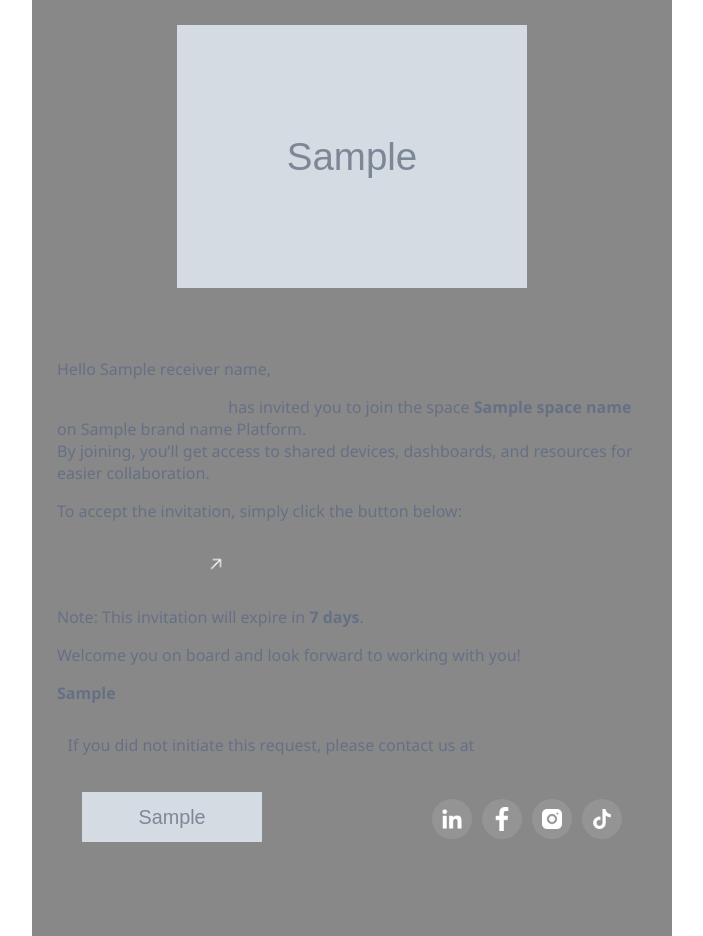
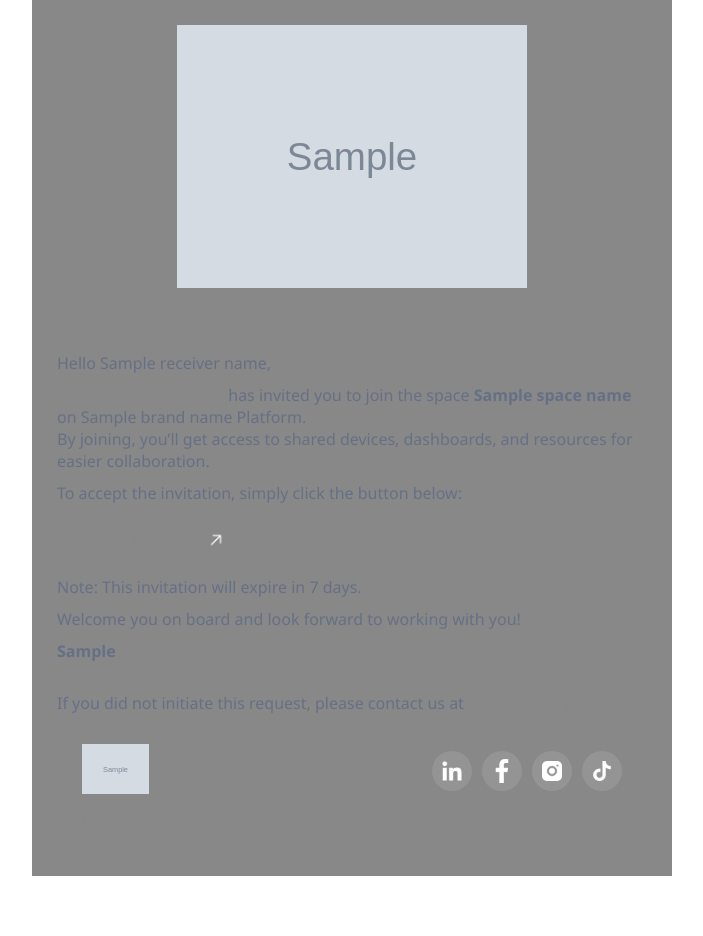
Before and after one commit to Space-DF/django-common-utils, a Python web app: template common/templates/email_format.html in a window 1280 px wide. Shown: the whole page, without its empty margins (288-991 px from the left). After the commit the page ends 876 px from the top, so only its background shows below. Run offline with Jinja, Linux system fonts and the light colour scheme; the template is opened without the code that fills it: most values are stand-ins (such as "Sample title", 1, 10 or a date in 2020); grey boxes marked "Sample" are stand-in pictures.

Commit message:
SPACEDF-20561: [SpaceDF] - [Email] Email display does not match the customized email settings

```diff
--- a/common/templates/base.html
+++ b/common/templates/base.html
@@ -42,6 +42,7 @@
 
     p {
       font-size: 16px;
+      margin: 10px 0;
     }
 
     .btn {
@@ -126,7 +127,7 @@
     <div class="container">
       {% if show_logo %}
         <div class="logo">
-          <img src="{% if active_brand_header_logo %}{{ active_brand_header_logo }}{% else %}{{ host }}/static/images/branding/logo_black.png{% endif %}" width="200" height="50" alt="Logo" />
+          <img src="{% if active_brand_header_logo %}{{ active_brand_header_logo }}{% else %}{{ host }}/static/images/branding/logo_black.png{% endif %}" alt="Logo"  style="max-width:200px; max-height:50px;"/>
         </div>
       {% endif %}
 
@@ -138,7 +139,7 @@
       <table class="footer-table" width="100%" cellpadding="0" cellspacing="0" role="presentation">
         <tr>
           <td align="left">
-            <img src="{% if active_brand_footer_logo %}{{ active_brand_footer_logo }}{% else %}{{ host }}/static/images/branding/logo_white.png{% endif %}" width="180" height="50" alt="Logo" />
+            <img src="{% if active_brand_footer_logo %}{{ active_brand_footer_logo }}{% else %}{{ host }}/static/images/branding/logo_white.png{% endif %}" alt="Logo" style="max-width:180px; max-height:50px;"/>
           </td>
           <td align="right">
             <table cellpadding="0" cellspacing="0" role="presentation">
--- a/common/templates/email_forget_password.html
+++ b/common/templates/email_forget_password.html
@@ -8,7 +8,7 @@
     <img src="{{ header_image_url }}" alt="Reset Password" />
   </div>
   {% endif %}
-  <h1 style="color: {{ contrast_primary_color }};">Reset Password</h1>
+  <h1 style="color: {{ contrast_background_color }};">Reset Password</h1>
   <p>
     Need to reset password? No problem.<br />
     Just click the button below.
--- a/common/templates/email_format.html
+++ b/common/templates/email_format.html
@@ -7,7 +7,7 @@
   </div>
   {% endif %}
   <div style="margin-bottom: 30px">
-    <h1 style="color: {{ contrast_primary_color }};">New Invitation</h1>
+    <h1 style="color: {{ contrast_background_color }};">New Invitation</h1>
     <p style="text-align: start">
       Hello{% if receiver_name %} {{ receiver_name }}{% else %} there{% endif %},
     </p>
@@ -29,15 +29,14 @@
       </a>
     </p>
     <p style="text-align: start">
-      Note: This invitation will expire in <b>7 days</b>.
+      Note: This invitation will expire in 7 days.
     </p>
     <p style="text-align: start">
       Welcome you on board and look forward to working with you!
     </p>
     <p style="text-align: start"><b>{{ sender_from }}</b></p>
   </div>
-
-  <p>
+  <p style="text-align: start">
     If you did not initiate this request, please contact us at
     <a href="mailto:{{ sender_email }}" style="color: {{ primary_color }};">{{ sender_email }}</a>
   </p>
--- a/common/templates/email_otp.html
+++ b/common/templates/email_otp.html
@@ -7,7 +7,7 @@
   </div>
   {% endif %}
   <div style="margin-bottom: 30px">
-    <h1 style="color: {{ contrast_primary_color }};">Your Verification Code</h1>
+    <h1 style="color: {{ contrast_background_color }};">Your Verification Code</h1>
     <p style="text-align: start">Hello there,</p>
     <p style="text-align: start">
       Thank you for signing up to {{ brand_name }}!<br />To verify your
@@ -20,7 +20,7 @@
     <p style="text-align: start">Best regards,</p>
     <p style="text-align: start"><b >{{ sender_from }}</b></p>
   </div>
-  <p>
+  <p style="text-align: start">
     If you did not initiate this request, please contact us at
     <a href="mailto:{{ sender_email }}" style="color: {{ primary_color }};">{{ sender_email }}</a>
   </p>
--- a/common/utils/email_context.py
+++ b/common/utils/email_context.py
@@ -9,9 +9,6 @@ def _get_contrast_color(color):
 
     if len(value) == 4:
         value = "#" + "".join(char * 2 for char in value[1:])
-
-    if len(value) != 7:
-        value = "#FFFFFF"
 
     try:
         red = int(value[1:3], 16)
@@ -58,6 +55,7 @@ def get_email_context(email_context_data, custom_email):
     visibility_flags = _get_visibility_flags(custom_email)
     social_links = _get_social_links(custom_email)
     background_color = theme_colors.get("background_color") or "#FFFFFF"
+    contrast_background_color = _get_contrast_color(background_color)
     primary_color = theme_colors.get("primary_color") or "#1c1c28"
     contrast_primary_color = _get_contrast_color(primary_color)
     logo_light_url = _get_value(custom_email, "brand_logo_light") or ""
@@ -104,6 +102,7 @@ def get_email_context(email_context_data, custom_email):
             "primary_color": primary_color,
             "background_color": background_color,
             "contrast_primary_color": contrast_primary_color,
+            "contrast_background_color": contrast_background_color,
         }
     )
     return email_context_data
```
